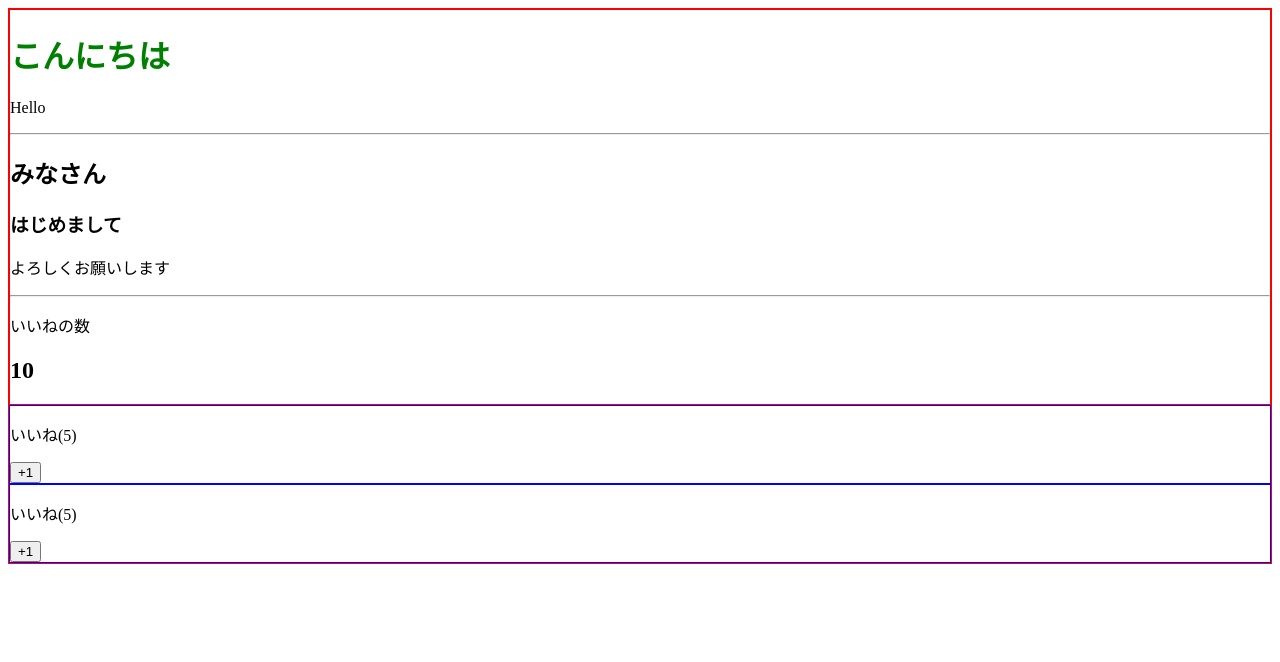
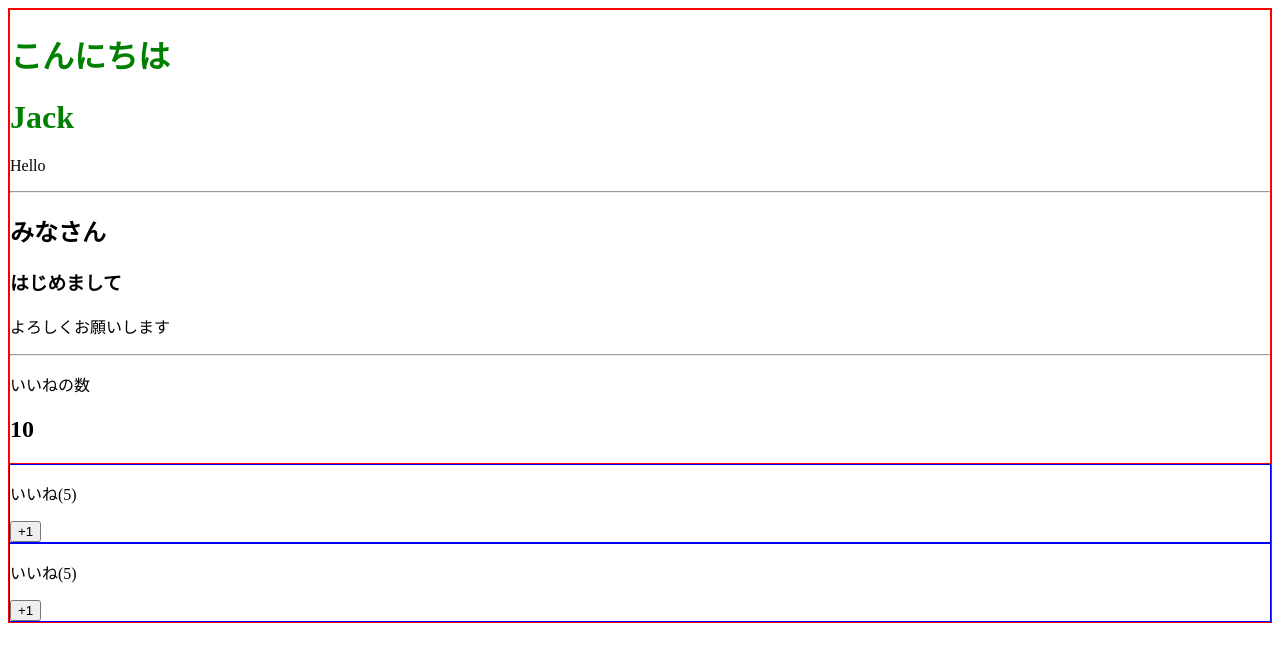
Before and after one commit to jin-aiit-a1824jj/vueJS-sample, a Vue app in the folder session6/index4/: page / in a window 1280 px wide. Shown: the top 662 px of the page. Built offline with nearby package versions, Linux system fonts and the light colour scheme.

Commit message:
child data pass to parent using slotProps

```diff
--- a/session6/index4/src/App.vue
+++ b/session6/index4/src/App.vue
@@ -3,8 +3,9 @@
     <LikeHeader headerText="Hello">
       <h2>みなさん</h2>
 
-      <template v-slot:title>
+      <template v-slot:title="slotProps">
         <h1>こんにちは</h1>
+        <h1>{{ slotProps.user.firstName }}</h1>
       </template>
 
       <h3>はじめまして</h3>
--- a/session6/index4/src/components/LikeHeader.vue
+++ b/session6/index4/src/components/LikeHeader.vue
@@ -1,6 +1,6 @@
 <template>
   <div>
-    <slot name="title">デフォルトのタイトル</slot>
+    <slot name="title" :user="user" text="text">デフォルトのタイトル</slot>
     <p>{{ headerText }}</p>
     <hr>
     <slot></slot>
@@ -12,6 +12,14 @@
 
 <script>
 export default {
-  props: ["headerText"]
+  props: ["headerText"],
+  data() {
+    return {
+      user:{
+        firstName: 'Jack',
+        lastName: 'Donald'
+      }
+    }
+  }
 }
 </script>
```
